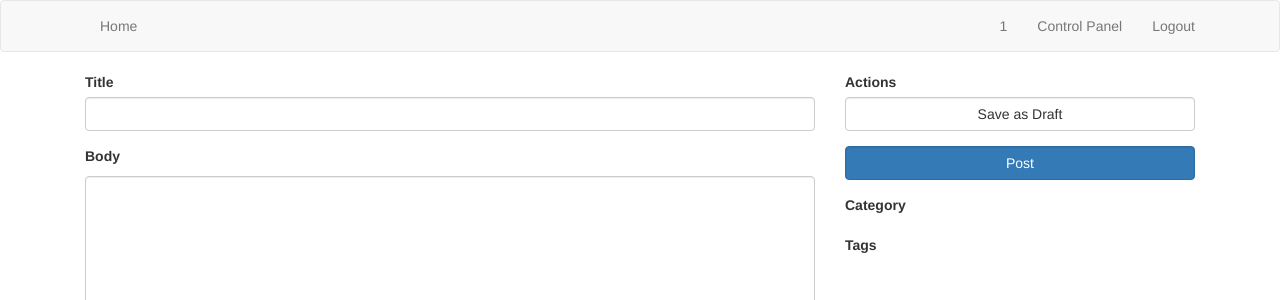
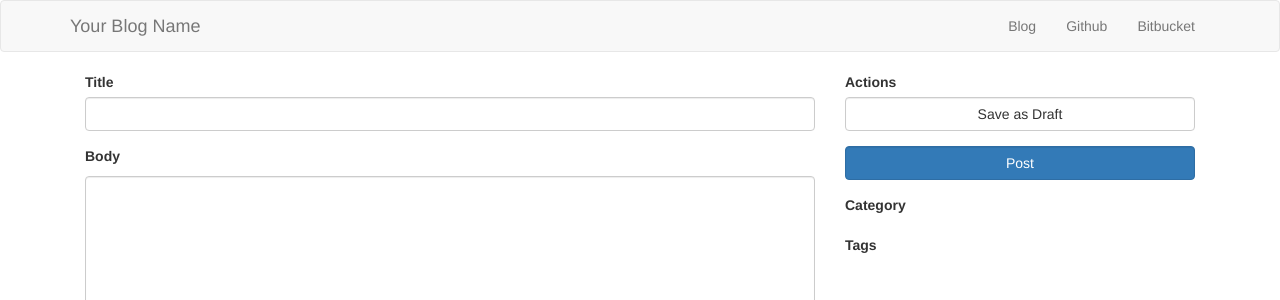
Before and after one commit to Gateswong/GatesBlog, a Flask app: template blog/templates/control_panel/new_post.html in a window 1280 px wide. Shown: the top 300 px of the page. Run offline with Flask 2, Linux system fonts and the light colour scheme; the template is opened without the code that fills it: values that come from a table or form of the project are taken from there, others are empty; the visitor is signed in with stand-in values (Sample User, id 1); data comes from the database, SQL or seed files in the repository; some libraries are stand-ins or nearby versions.

Commit message:
Removed page_meta in base.html template. Also added customize navbar items. Removed login and logout options.

```diff
--- a/blog/templates/base.html
+++ b/blog/templates/base.html
@@ -1,6 +1,6 @@
 {% extends "bootstrap/base.html" %}
 
-{% block title %}{{ page_meta["Title"] }}{% endblock %}
+{% block title %}{{ config["BLOG_NAME"] }}{% endblock %}
 
 {% block head %}
 {{ super() }}
@@ -12,29 +12,25 @@
 <div class="navbar navbar-default" role="navigation">
   <div class="container">
     <div class="navbar-header">
+      {# A button for small devices #}
       <button type="button" class="navbar-toggle collapsed" data-toggle="collapse" data-target="#bs-example-navbar-collapse-1">
         <span class="sr-only">Toggle navigation</span>
         <span class="icon-bar"></span>
         <span class="icon-bar"></span>
         <span class="icon-bar"></span>
       </button>
-      <a class="navbar-brand" href="{{ url_for("blogs.home") }}">{{ page_meta["Brand"] }}</a>
+      {# Brand Mark #}
+      <a class="navbar-brand" href="{{ url_for("blogs.home") }}">{{ config["BLOG_NAME"] }}</a>
     </div>
 
+    {# Navbar contents #}
     <div class="collapse navbar-collapse" id="bs-example-navbar-collapse-1">
-      <ul class="nav navbar-nav">
-        <li><a href="{{ url_for("blogs.home") }}">Home</a></li>
-      </ul>
 
       <ul class="nav navbar-nav navbar-right">
-        {% if current_user.is_authenticated() %}
-        <li><a href="#">{{ current_user.get_id() }}</a></li>
-        <li><a href="{{ url_for("control_panel.index") }}">Control Panel</a></li>
-        <li><a href="{{ url_for("control_panel.logout") }}">Logout</a></li>
-        {% else %}
-        <li><a href="{{ url_for("control_panel.login") }}">Login</a></li>
-        {% endif %}
-
+        <li><a href="/">Blog</a></li>
+        {% for nav_item in config["NAV_ITEMS"] %}
+        <li><a href="{{ nav_item["link"] }}" {%- if nav_item.get("new_window", False) -%}target="_blank"{%- endif -%} >{{ nav_item["name"] }}</a></li>
+        {% endfor %}
       </ul>
 
     </div>
```
